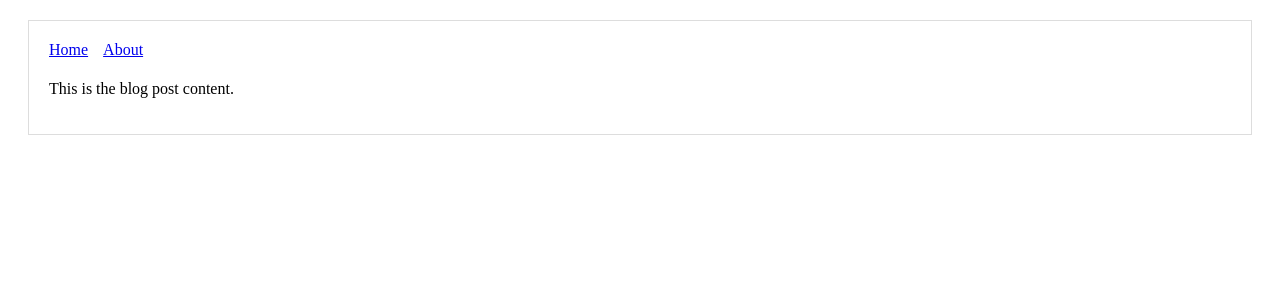
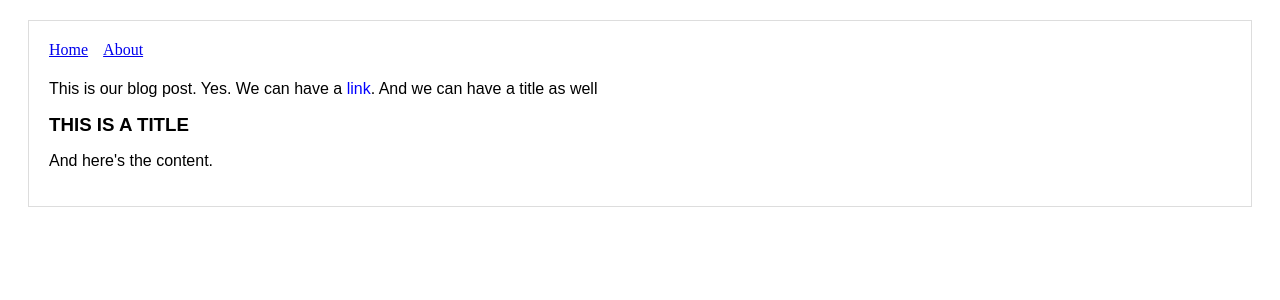
Before and after one commit to hkthanh89/try-nextjs-getting-started, a Next.js app: page /post in a window 1280 px wide. Shown: the top 300 px of the page. Built offline with nearby package versions, Linux system fonts and the light colour scheme.

Commit message:
Styling global to apply to child components

```diff
--- a/package.json
+++ b/package.json
@@ -15,6 +15,7 @@
     "express": "4.16.3",
     "next": "6.1.2",
     "react": "16.5.0",
-    "react-dom": "16.5.0"
+    "react-dom": "16.5.0",
+    "react-markdown": "3.6.0"
   }
 }
--- a/pages/post.js
+++ b/pages/post.js
@@ -1,17 +1,40 @@
 import {withRouter} from 'next/router'
 import Layout from '../components/MyLayout'
+import Markdown from 'react-markdown'
 
-const Content = withRouter((props) => (
-  <div>
+export default withRouter((props) => (
+  <Layout>
     <h1>{props.router.query.title}</h1>
-    <p>This is the blog post content.</p>
-  </div>
+    <div className="markdown">
+      <Markdown source={`
+This is our blog post.
+Yes. We can have a [link](/link).
+And we can have a title as well
+
+### This is a title
+
+And here's the content.
+      `} />
+    </div>
+    <style jsx global>{`
+      .markdown {
+        font-family: 'Arial';
+      }
+
+      .markdown a {
+        text-decoration: none;
+        color: blue;
+      }
+
+      .markdown a:hover {
+        opacity: 0.6;
+      }
+
+      .markdown h3 {
+        margin: 0;
+        padding: 0;
+        text-transform: uppercase;
+      }
+    `}</style>
+  </Layout>
 ))
-
-const Page = (props) => (
-  <Layout>
-    <Content />
-  </Layout>
-)
-
-export default Page
```
Also changed, not shown: 2 other files (tests, documents, lock files or other folders).
